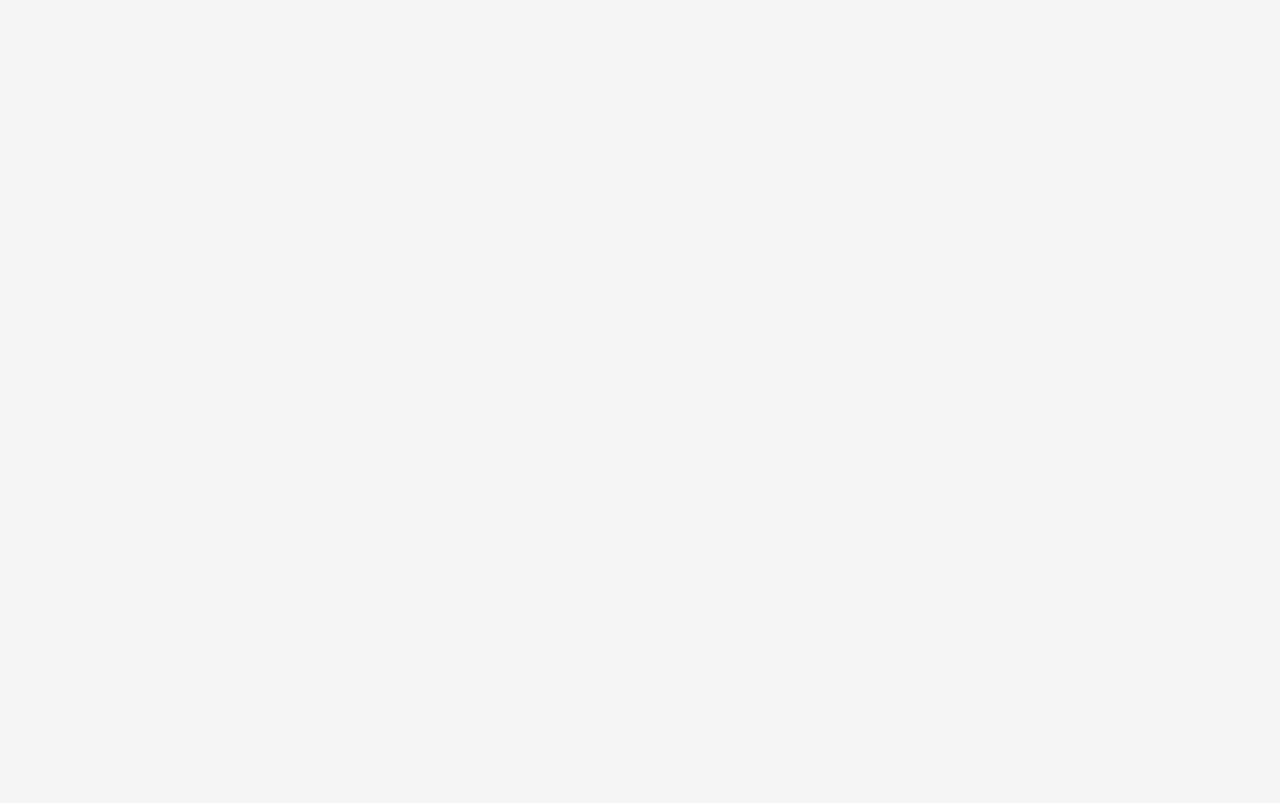
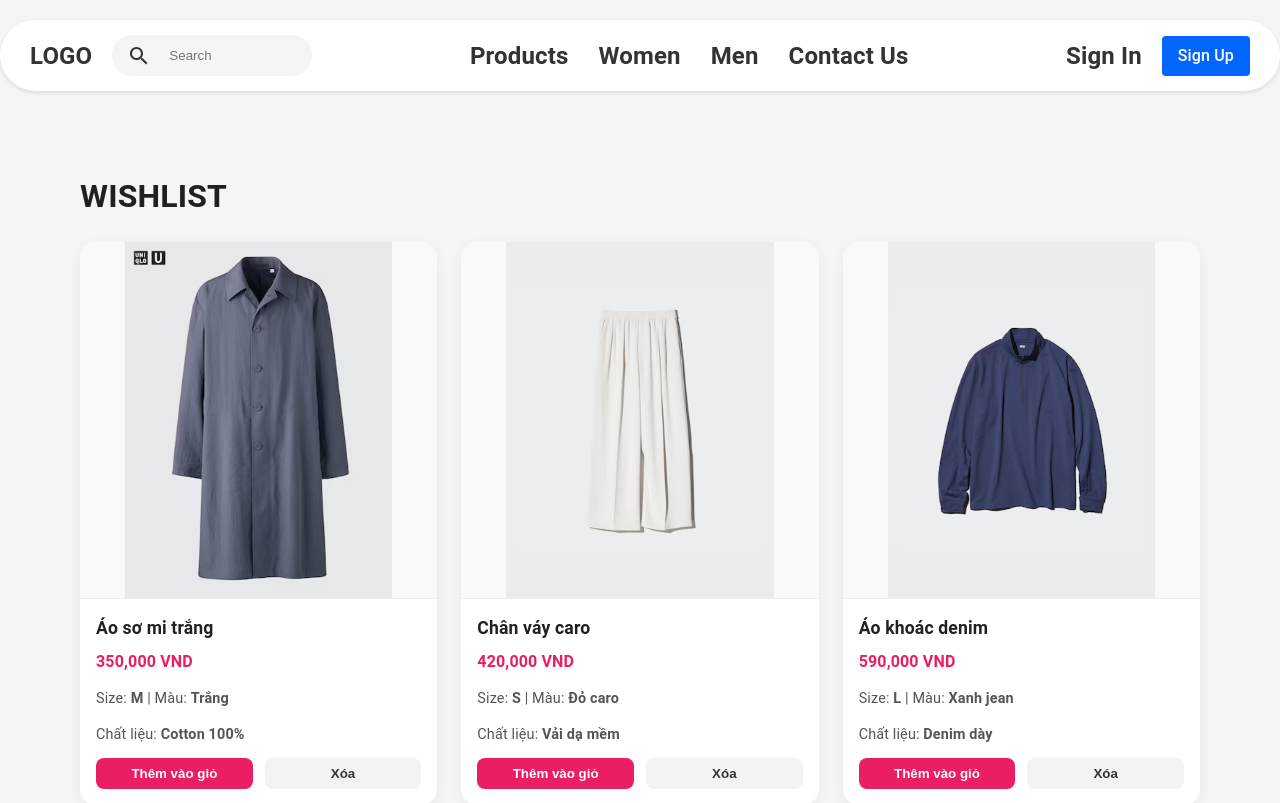
Before and after one commit to ThanhDanhDo/FashionShop, a React (Create React App) app in the folder frontend/: page /WishList in a window 1280 px wide. Before the commit this address had no page. Shown: the top 803 px of the page. Built offline with nearby package versions, Linux system fonts and the light colour scheme.

Commit message:
ui/User-WishList

```diff
--- a/frontend/src/App.js
+++ b/frontend/src/App.js
@@ -14,6 +14,7 @@ import Home from './pages/User/Home/Home';
 import Products from './pages/User/Products/Products';
 import { AuthProvider } from './context/AuthContext';
 import ProductDetail from './pages/User/ProductDetail/ProductDetail';
+import WishList from './pages/User/WishList/WishList';
 
 function App() {
   return (
@@ -31,6 +32,7 @@ function App() {
           <Route path="/women" element={<Products />} />
           <Route path="/products/:category" element={<Products />} />
           <Route path="/product/:id" element={<ProductDetail />} />
+          <Route path="/WishList" element={<WishList />} />
           {/* Home route */}
           <Route path="/" element={<Home />} />
 
--- /dev/null
+++ b/frontend/src/pages/User/WishList/WishList.css
@@ -0,0 +1,99 @@
+.wishlist-container {
+    padding: 40px;
+    max-width: 1200px;
+    margin: auto;
+  }
+
+  .wishlist-items {
+    display: grid;
+    grid-template-columns: repeat(auto-fit, minmax(320px, 1fr));
+    gap: 24px;
+  }
+
+  .wishlist-card {
+    display: flex;
+    flex-direction: column;
+    background: #fff;
+    border-radius: 16px;
+    box-shadow: 0 4px 16px rgba(0,0,0,0.05);
+    overflow: hidden;
+    transition: transform 0.2s ease;
+  }
+
+  .wishlist-card:hover {
+    transform: translateY(-4px);
+  }
+
+  .wishlist-image-wrapper.small {
+    width: 100%;
+    padding-top: 100%;
+    position: relative;
+    background-color: #f9f9f9;
+  }
+
+  .wishlist-image {
+    position: absolute;
+    top: 0; left: 0;
+    width: 100%;
+    height: 100%;
+    object-fit: contain;
+    border-bottom: 1px solid #eee;
+  }
+
+  .wishlist-info {
+    padding: 16px;
+  }
+
+  .wishlist-header {
+    display: flex;
+    justify-content: space-between;
+    align-items: center;
+  }
+
+  .wishlist-name {
+    font-size: 1.1rem;
+    margin: 0;
+  }
+
+  .wishlist-heart {
+    color: hotpink;
+  }
+
+  .wishlist-price {
+    font-weight: bold;
+    color: #e91e63;
+    margin: 8px 0;
+  }
+
+  .wishlist-details,
+  .wishlist-extra {
+    font-size: 0.9rem;
+    color: #555;
+    margin-bottom: 6px;
+  }
+
+  .wishlist-actions {
+    display: flex;
+    gap: 12px;
+    margin-top: 12px;
+  }
+
+  .add-to-cart,
+  .remove-wishlist {
+    flex: 1;
+    padding: 8px;
+    border: none;
+    border-radius: 8px;
+    cursor: pointer;
+    font-weight: 600;
+  }
+
+  .add-to-cart {
+    background-color: #e91e63;
+    color: white;
+  }
+
+  .remove-wishlist {
+    background-color: #f3f3f3;
+    color: #333;
+  }
--- /dev/null
+++ b/frontend/src/pages/User/WishList/WishList.jsx
@@ -0,0 +1,89 @@
+import React from "react";
+import Navbar from '../../../components/Navbar/Navbar';
+import "./WishList.css";
+import FavoriteIcon from '@mui/icons-material/Favorite';
+
+const wishListItems = [
+  {
+    id: 1,
+    name: "Áo sơ mi trắng",
+    image: "/images/image3.png",
+    price: 350000,
+    size: "M",
+    color: "Trắng",
+    material: "Cotton 100%",
+  },
+  {
+    id: 2,
+    name: "Chân váy caro",
+    image: "/images/image4.png",
+    price: 420000,
+    size: "S",
+    color: "Đỏ caro",
+    material: "Vải dạ mềm",
+  },
+  {
+    id: 3,
+    name: "Áo khoác denim",
+    image: "/images/image1.png",
+    price: 590000,
+    size: "L",
+    color: "Xanh jean",
+    material: "Denim dày",
+  },
+  {
+    id: 4,
+    name: "Áo thun",
+    image: "/images/image2.png",
+    price: 480000,
+    size: "M",
+    color: "Hoa pastel",
+    material: "Voan mỏng",
+  },
+];
+
+const WishList = () => {
+  return (
+    <div>
+      <Navbar />
+      <div className="wishlist-container">
+        <h1 className="wishlist-title">WISHLIST</h1>
+        {wishListItems.length === 0 ? (
+          <p className="wishlist-empty">Bạn chưa thêm sản phẩm nào vào danh sách yêu thích.</p>
+        ) : (
+          <div className="wishlist-items">
+            {wishListItems.map((item) => (
+              <div key={item.id} className="wishlist-card">
+                <div className="wishlist-image-wrapper small">
+                  <img src={item.image} alt={item.name} className="wishlist-image" />
+                </div>
+                <div className="wishlist-info">
+                  <div className="wishlist-header">
+                    <h2 className="wishlist-name">{item.name}</h2>
+                  </div>
+
+                  <p className="wishlist-price">{item.price.toLocaleString()} VND</p>
+
+                  <p className="wishlist-details">
+                    Size: <strong>{item.size}</strong> | Màu: <strong>{item.color}</strong>
+                  </p>
+
+                  <p className="wishlist-extra">
+                    Chất liệu: <strong>{item.material}</strong>
+                  </p>
+
+                  <div className="wishlist-actions">
+                    <button className="add-to-cart">Thêm vào giỏ</button>
+                    <button className="remove-wishlist">Xóa</button>
+                  </div>
+                </div>
+              </div>
+            ))}
+          </div>
+        )}
+      </div>
+    </div>
+  );
+};
+
+export default WishList;
```
